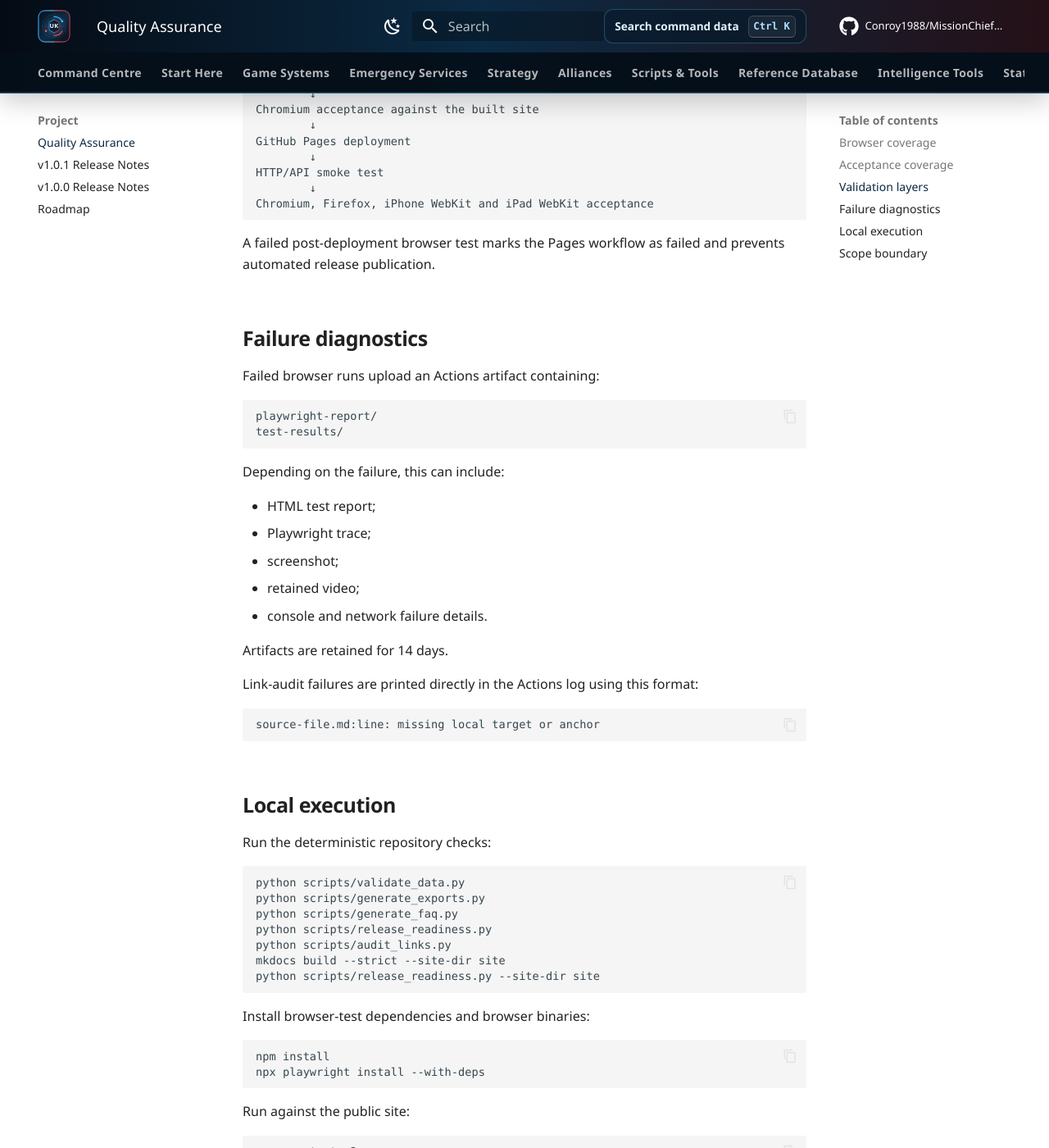
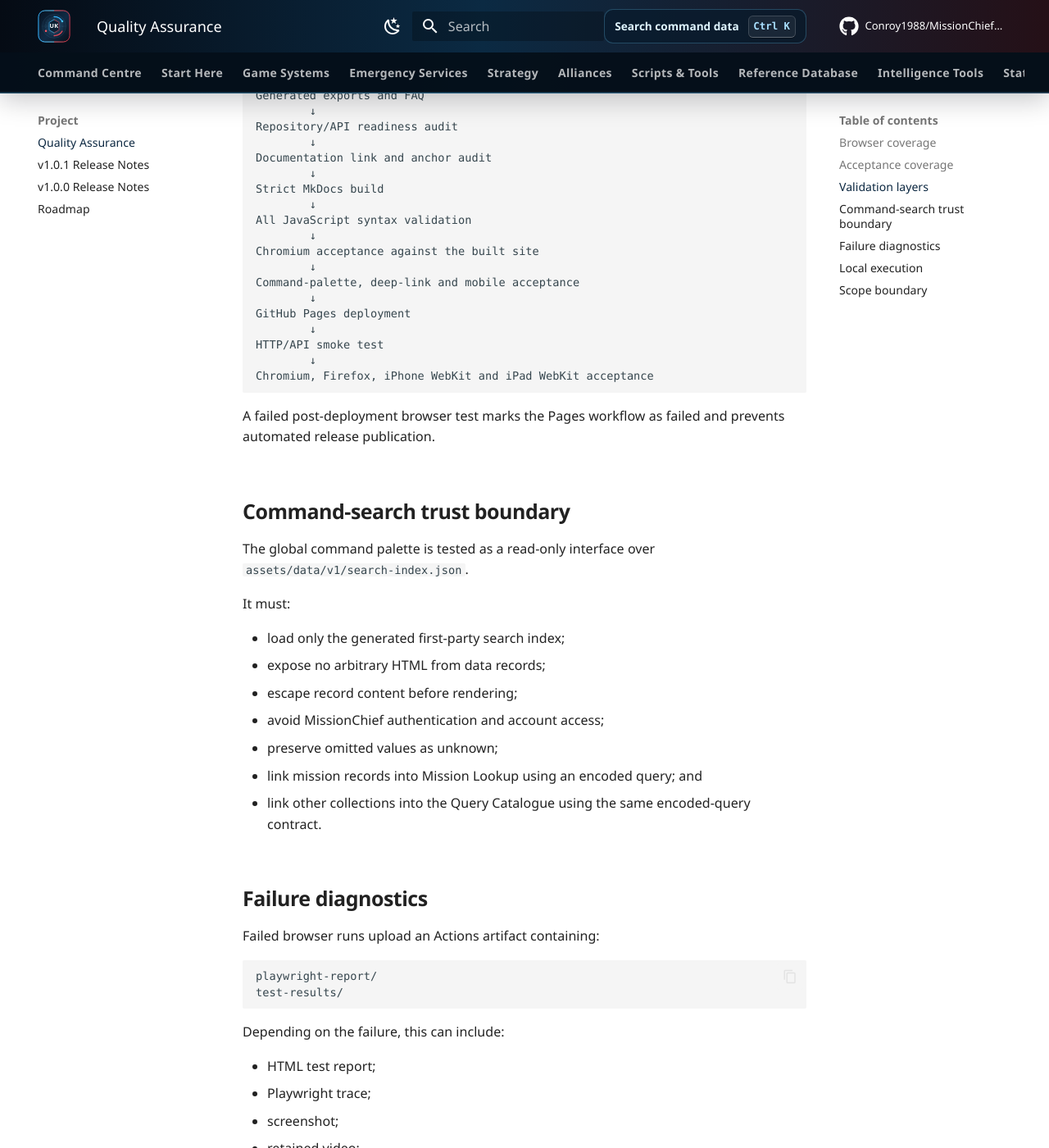
Before and after one commit to Conroy1988/MissionChief-UK, an MkDocs documentation site: the page built from docs/quality-assurance.md, in a window 1280 px wide and 1400 px high, scrolled down 1874 px. Shown: the whole window at 82% size. Built offline with MkDocs 1.6.1 and Material for MkDocs 9.7.7, drawn with Linux system fonts in a browser that asks for light colours; comment, search, counter and statistics services are not loaded; some of the changed text lies outside the part shown.

Commit message:
Document command palette acceptance coverage

````diff
--- a/docs/quality-assurance.md
+++ b/docs/quality-assurance.md
@@ -27,6 +27,10 @@
 - resource and qualification comparison;
 - concurrent fleet multiplication;
 - deterministic query-catalogue results;
+- the global command palette opening through `Ctrl+K` or `⌘K`;
+- command-palette search against the generated canonical search index;
+- collection filtering, keyboard closure and mission-result deep linking;
+- iPhone viewport operation of the command palette;
 - MkDocs Material instant-navigation reinitialisation;
 - all eight static API endpoints and their cross-file counts;
 - critical WCAG A/AA violations on the main interactive surfaces.
@@ -56,7 +60,11 @@
         ↓
 Strict MkDocs build
         ↓
+All JavaScript syntax validation
+        ↓
 Chromium acceptance against the built site
+        ↓
+Command-palette, deep-link and mobile acceptance
         ↓
 GitHub Pages deployment
         ↓
@@ -66,6 +74,20 @@
 ```
 
 A failed post-deployment browser test marks the Pages workflow as failed and prevents automated release publication.
+
+## Command-search trust boundary
+
+The global command palette is tested as a read-only interface over `assets/data/v1/search-index.json`.
+
+It must:
+
+- load only the generated first-party search index;
+- expose no arbitrary HTML from data records;
+- escape record content before rendering;
+- avoid MissionChief authentication and account access;
+- preserve omitted values as unknown;
+- link mission records into Mission Lookup using an encoded query; and
+- link other collections into the Query Catalogue using the same encoded-query contract.
 
 ## Failure diagnostics
 
@@ -106,6 +128,12 @@
 python scripts/release_readiness.py --site-dir site
 ```
 
+Validate every browser-side script:
+
+```bash
+for file in docs/javascripts/*.js; do node --check "$file"; done
+```
+
 Install browser-test dependencies and browser binaries:
 
 ```bash
@@ -123,6 +151,12 @@
 
 ```bash
 npm run test:e2e -- --project=chromium-desktop
+```
+
+Run only the command-palette acceptance file:
+
+```bash
+npm run test:e2e -- tests/e2e/command-palette.spec.mjs
 ```
 
 Run against another deployment or local server:
````
